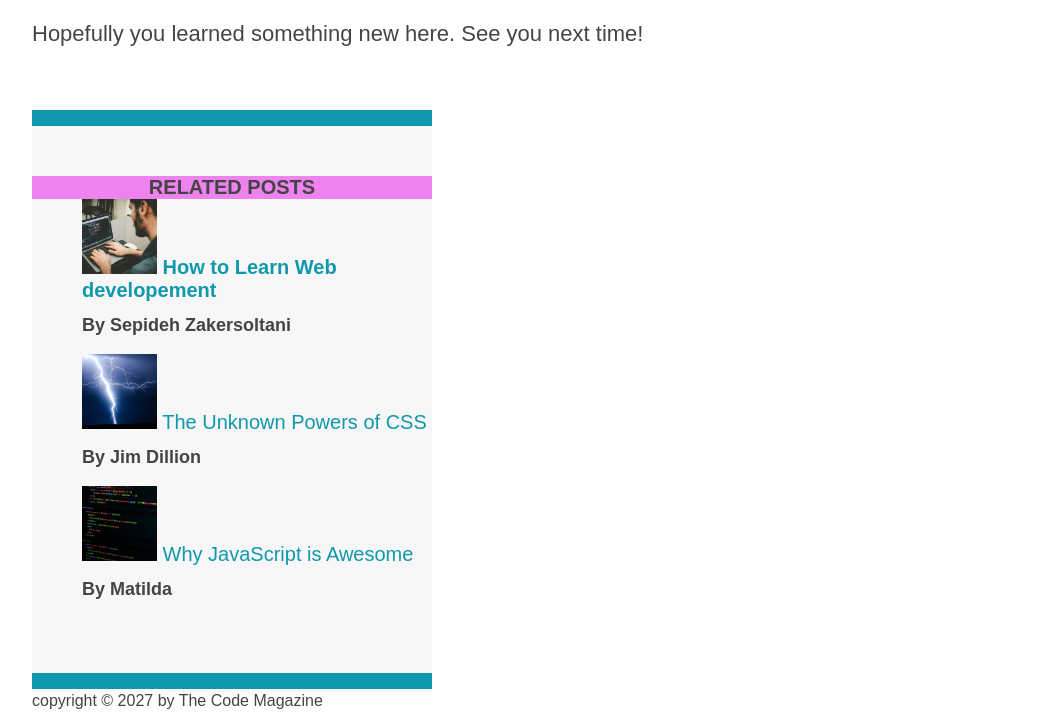
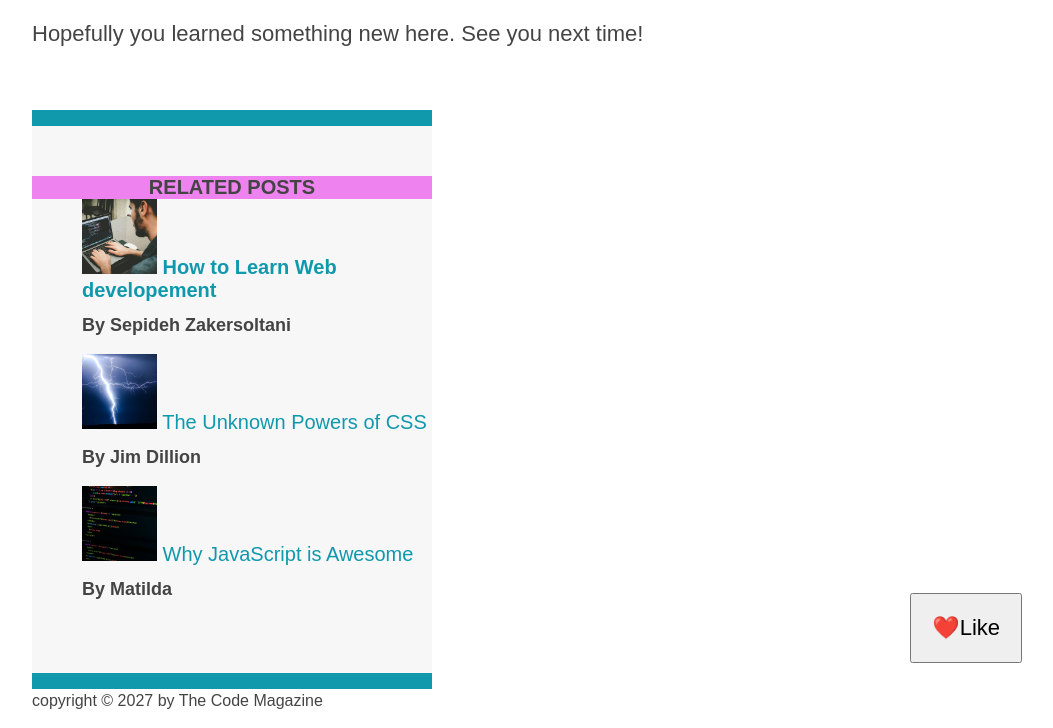
Before and after one commit to sepideh-zakersoltani/HTML-And-CSS, a plain HTML site: page index.html in a window 1280 px wide. Shown: the part 1684-2412 px from the top of the page, without its empty margins (208-1261 px from the left). Drawn offline with Linux system fonts and the light colour scheme.

Commit message:
season 3

```diff
--- a/index.html
+++ b/index.html
@@ -126,5 +126,6 @@
         </p>
       </footer>
     </div>
+    <button class="button1">❤️Like</button>
   </body>
 </html>
--- a/style.css
+++ b/style.css
@@ -12,6 +12,7 @@ body {
   border-top: 10px #1098ad solid;
   font-family: sans-serif;
   color: #444;
+  position: relative;
 }
 /*
 h1,
@@ -204,6 +205,13 @@ nav a:link {
 nav a:link:last-child {
   margin-right: 0;
 }
+.button1 {
+  font-size: 22px;
+  padding: 20px;
+  position: absolute;
+  bottom: 50px;
+  right: 50px;
+}
 /*margin-top and margin=bottom will never be applied to inline boxes or inline elements linke anchors, images, emphasizeses, etc. only applied to block level boxes.*/
 /*If we have display:inline it means that the context only occupies the space that it needs and wont be effected by top and bottom margins or padddings*/
 /*if we have display:block it menas that the context occupies the whole width and height,width,margin-topor bottom, padding-top or bottom will also be applied to it!*/
```
